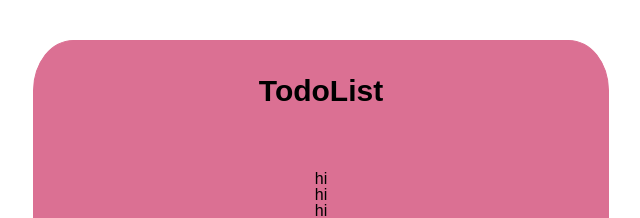
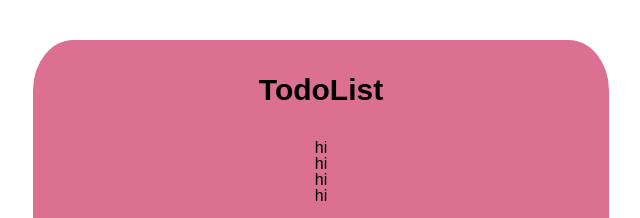
Before and after one commit to MildColor/full, a React (Create React App) app in the folder frontend/: page / in a window 1280 px wide. Shown: the top 218 px of the page, without its empty margins (319-959 px from the left). Built offline with nearby package versions, Linux system fonts and the light colour scheme; a web font is replaced by a local one.

Commit message:
[FEAT] Router에 각 Page컴포넌트 연결

```diff
--- a/frontend/package.json
+++ b/frontend/package.json
@@ -25,7 +25,6 @@
     "react-router-dom": "^6.8.1",
     "react-scripts": "5.0.1",
     "styled-components": "^5.3.6",
-    "styled-reset": "^4.4.5",
     "typescript": "^4.4.2",
     "web-vitals": "^2.1.0"
   },
--- a/frontend/src/components/common/Header/Header.styles.tsx
+++ b/frontend/src/components/common/Header/Header.styles.tsx
@@ -8,5 +8,4 @@ export const Header = styled.section`
   height: 100px;
   font-size: 30px;
   font-weight: 800;
-  margin-bottom: 30px;
 `;
--- a/frontend/src/components/common/Header/Header.tsx
+++ b/frontend/src/components/common/Header/Header.tsx
@@ -2,7 +2,7 @@ import React from 'react';
 import * as St from './Header.styles';
 
 const Header = ({ title }: { title: string }) => {
-  return <St.Header>{title}</St.Header>;
+  return <St.Header>{title ?? 'TodoList'}</St.Header>;
 };
 
 export default Header;
--- a/frontend/src/components/common/Layout/Layout.styles.tsx
+++ b/frontend/src/components/common/Layout/Layout.styles.tsx
@@ -15,7 +15,5 @@ export const Wrapper = styled.div`
   width: 576px;
   margin: 0 auto;
   background-color: palevioletred;
-
-  border: 1px solid palevioletred;
   border-radius: 7%;
 `;
--- /dev/null
+++ b/frontend/src/pages/SignIn/SignIn.tsx
@@ -0,0 +1,12 @@
+import React from 'react';
+import Header from '../../components/common/Header/Header';
+
+const SignIn = () => {
+  return (
+    <>
+      <Header title="SignIn" />
+    </>
+  );
+};
+
+export default SignIn;
--- /dev/null
+++ b/frontend/src/pages/SignUp/SignUp.tsx
@@ -0,0 +1,12 @@
+import React from 'react';
+import Header from '../../components/common/Header/Header';
+
+const SignUp = () => {
+  return (
+    <>
+      <Header title="SignUp" />
+    </>
+  );
+};
+
+export default SignUp;
--- /dev/null
+++ b/frontend/src/pages/TodoDetail/TodoDetail.tsx
@@ -0,0 +1,12 @@
+import React from 'react';
+import Header from '../../components/common/Header/Header';
+
+const TodoDetail = () => {
+  return (
+    <>
+      <Header title="TodoDetail" />
+    </>
+  );
+};
+
+export default TodoDetail;
--- a/frontend/src/routers/Routers.tsx
+++ b/frontend/src/routers/Routers.tsx
@@ -2,15 +2,18 @@ import React from 'react';
 import { BrowserRouter, Routes, Route } from 'react-router-dom';
 import { PAGE_PATH } from '../constants/path';
 import Main from '../pages/Main/Main';
+import SignIn from '../pages/SignIn/SignIn';
+import SignUp from '../pages/SignUp/SignUp';
+import TodoDetail from '../pages/TodoDetail/TodoDetail';
 
 const Routers = () => {
   return (
     <BrowserRouter>
       <Routes>
         <Route path={PAGE_PATH.HOME} element={<Main />}></Route>
-        <Route path={PAGE_PATH.SIGN_IN}></Route>
-        <Route path={PAGE_PATH.SIGN_UP}></Route>
-        <Route path={PAGE_PATH.TODO_DETAIL(':id')}></Route>
+        <Route path={PAGE_PATH.SIGN_IN} element={<SignIn />}></Route>
+        <Route path={PAGE_PATH.SIGN_UP} element={<SignUp />}></Route>
+        <Route path={PAGE_PATH.TODO_DETAIL(':id')} element={<TodoDetail />}></Route>
       </Routes>
     </BrowserRouter>
   );
```
